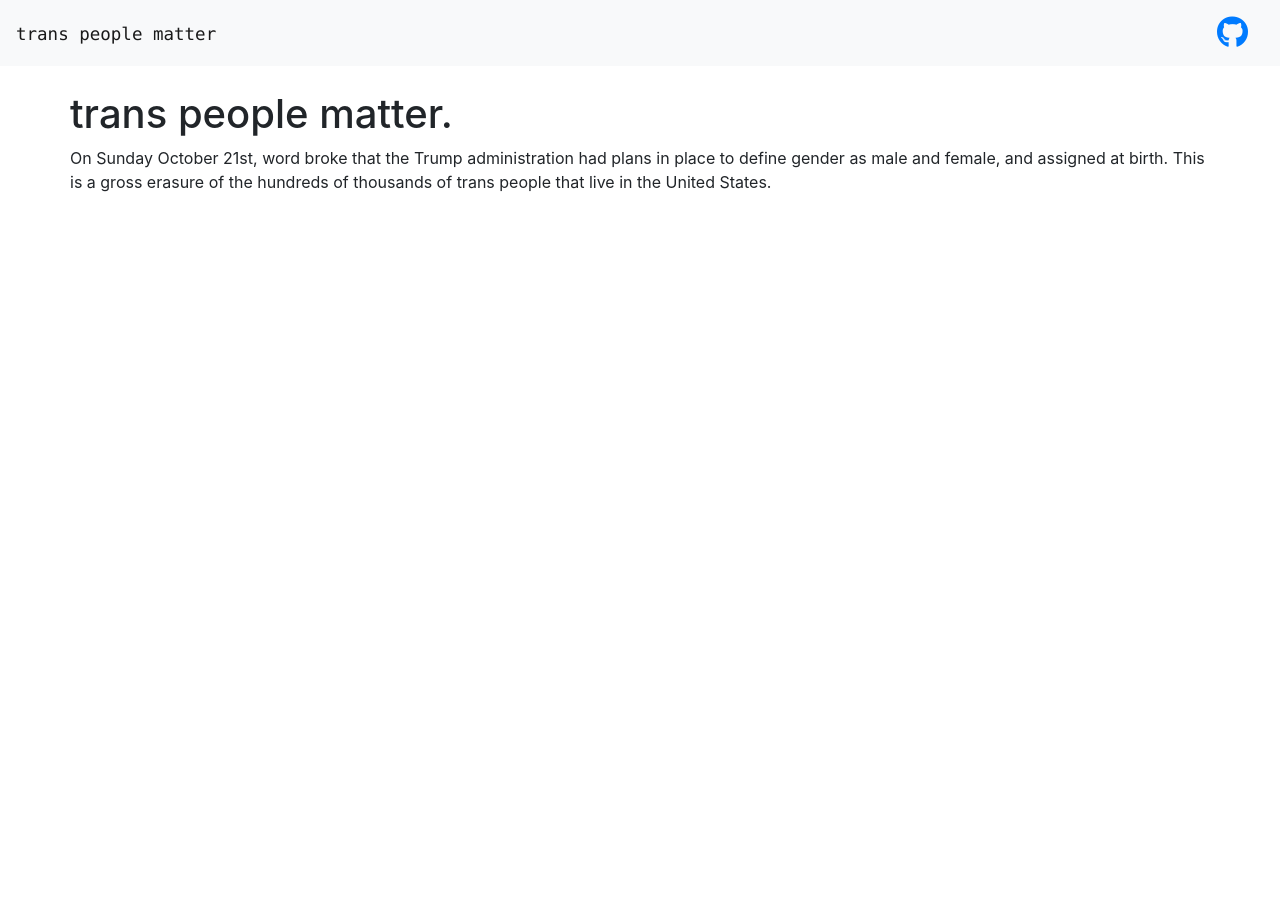
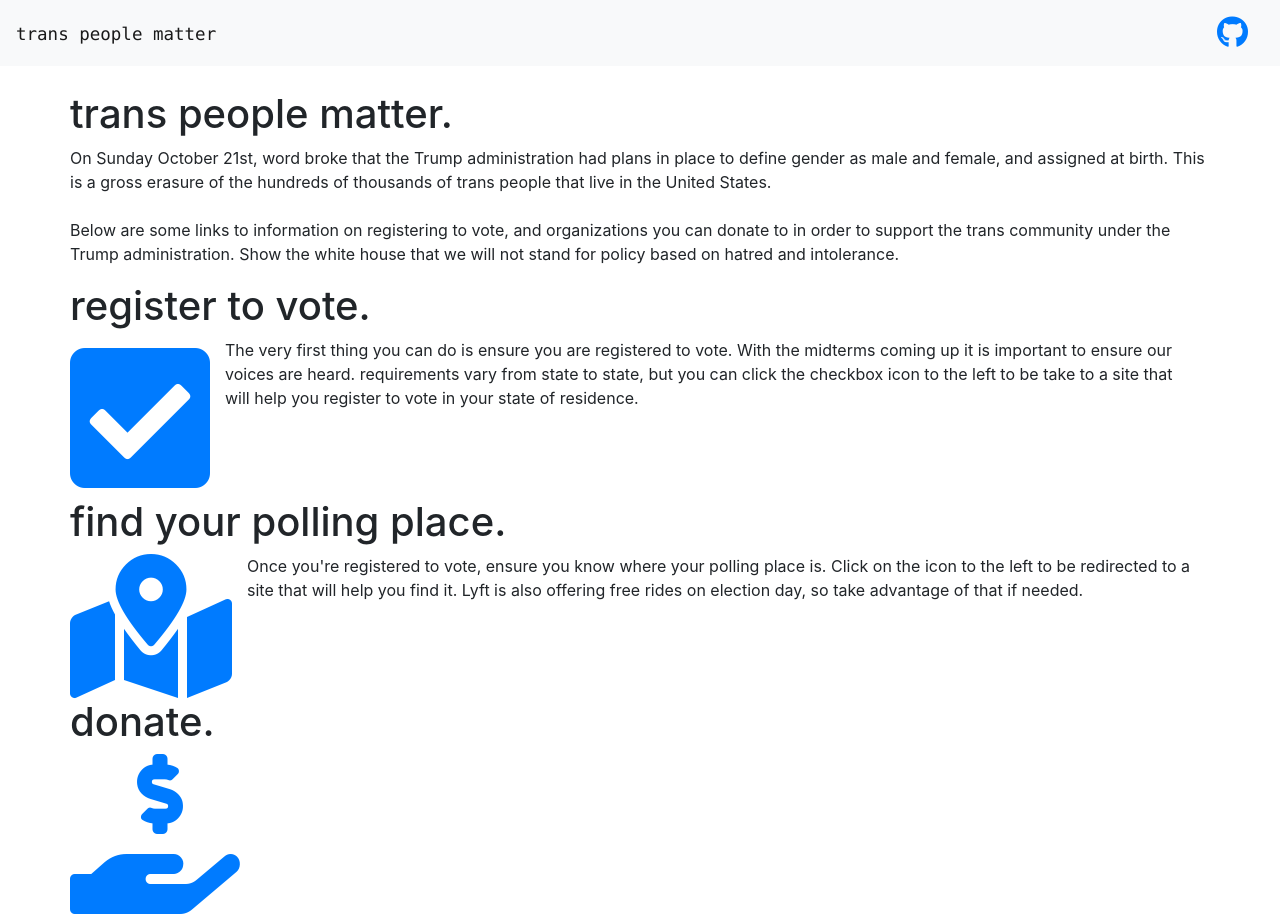
Before and after one commit to hunter32292/trans-people-matter, a Jekyll site: the page built from index.md, in a window 1280 px wide. Built offline with Jekyll 4.4.1, drawn with Linux system fonts in a browser that asks for light colours; nearby versions of some CDN libraries.

Commit message:
added lots of homescreen content

```diff
--- a/_layouts/home.html
+++ b/_layouts/home.html
@@ -3,10 +3,35 @@ layout: default
 ---
 <br>
 <div class="row">
-    <h1>trans people matter.</h1>
+    <h1 class="w-100">trans people matter.</h1>
     <br>
     <p>
         On Sunday October 21st, word broke that the Trump administration had plans in place to define gender as male and female, and assigned at birth. This is a gross erasure of the hundreds of thousands of trans people
         that live in the United States.
+        <br>
+        <br>
+        Below are some links to information on registering to vote, and organizations you can donate to in order to support the trans community under the Trump administration.
+        Show the white house that we will not stand for policy based on hatred and intolerance.
     </p>
 </div>
+<div class="row">
+    <h1 class="w-100">register to vote.</h1>
+    <a href="https://vote.gov"><i class="fas fa-check-square fa-10x"></i></a>
+    <p class="col-md">
+        The very first thing you can do is ensure you are registered to vote. With the midterms coming up it is important to ensure our voices are heard.
+        requirements vary from state to state, but you can click the checkbox icon to the left to be take to a site that will help you register to vote in
+        your state of residence.
+    </p>
+</div>
+<div class="row">
+    <h1 class="w-100">find your polling place.</h1>
+    <a href="https://www.headcount.org/find-your-polling-place/"><i class="fas fa-map-marked-alt fa-9x"></i></a>
+    <p class="col-md">
+        Once you're registered to vote, ensure you know where your polling place is. Click on the icon to the left to be redirected to a site that will help you find it.
+        Lyft is also offering free rides on election day, so take advantage of that if needed.
+    </p>
+</div>
+<div class="row">
+    <h1 class="w-100">donate.</h1>
+    <a href="https://www.headcount.org/find-your-polling-place/"><i class="fas fa-hand-holding-usd fa-10x"></i></i></a>
+</div>
```
Also changed, not shown: Gemfile.lock.
